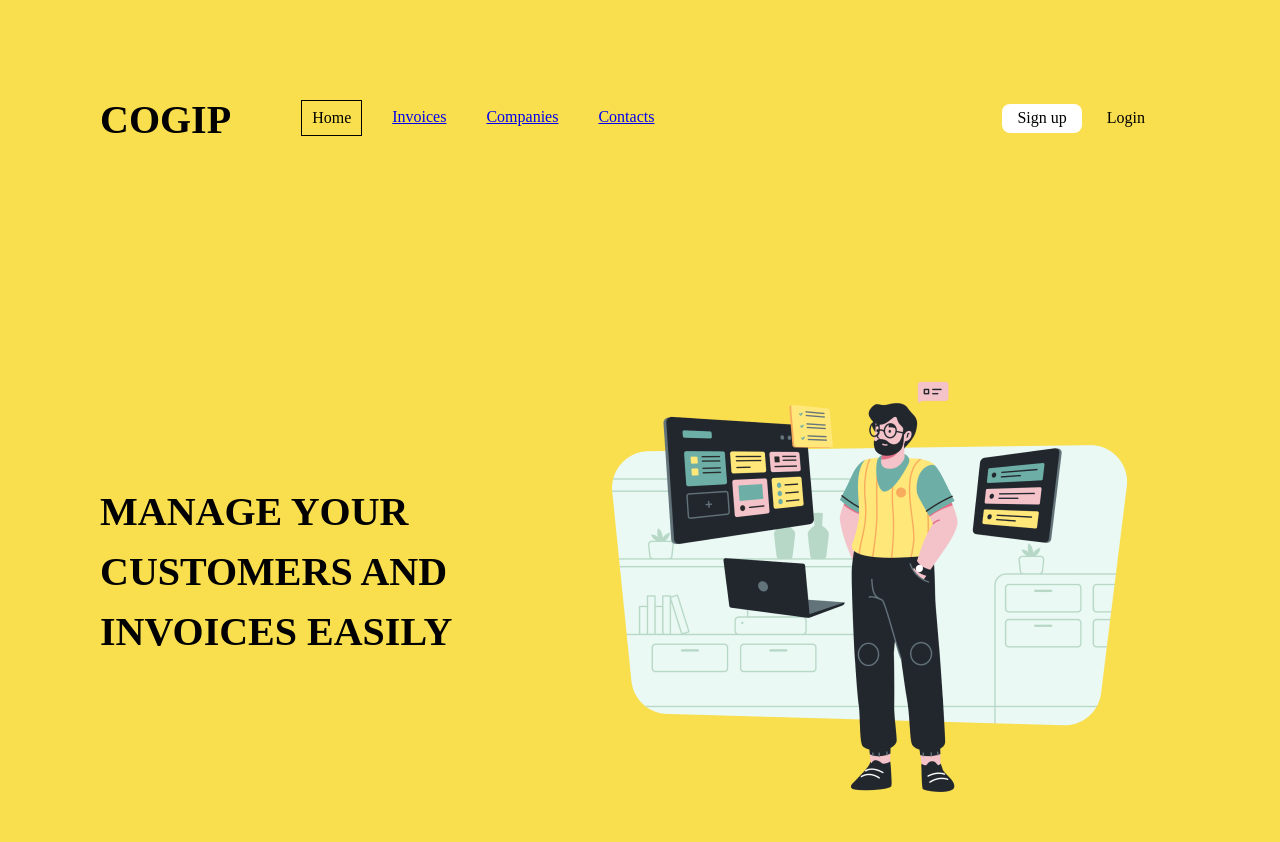
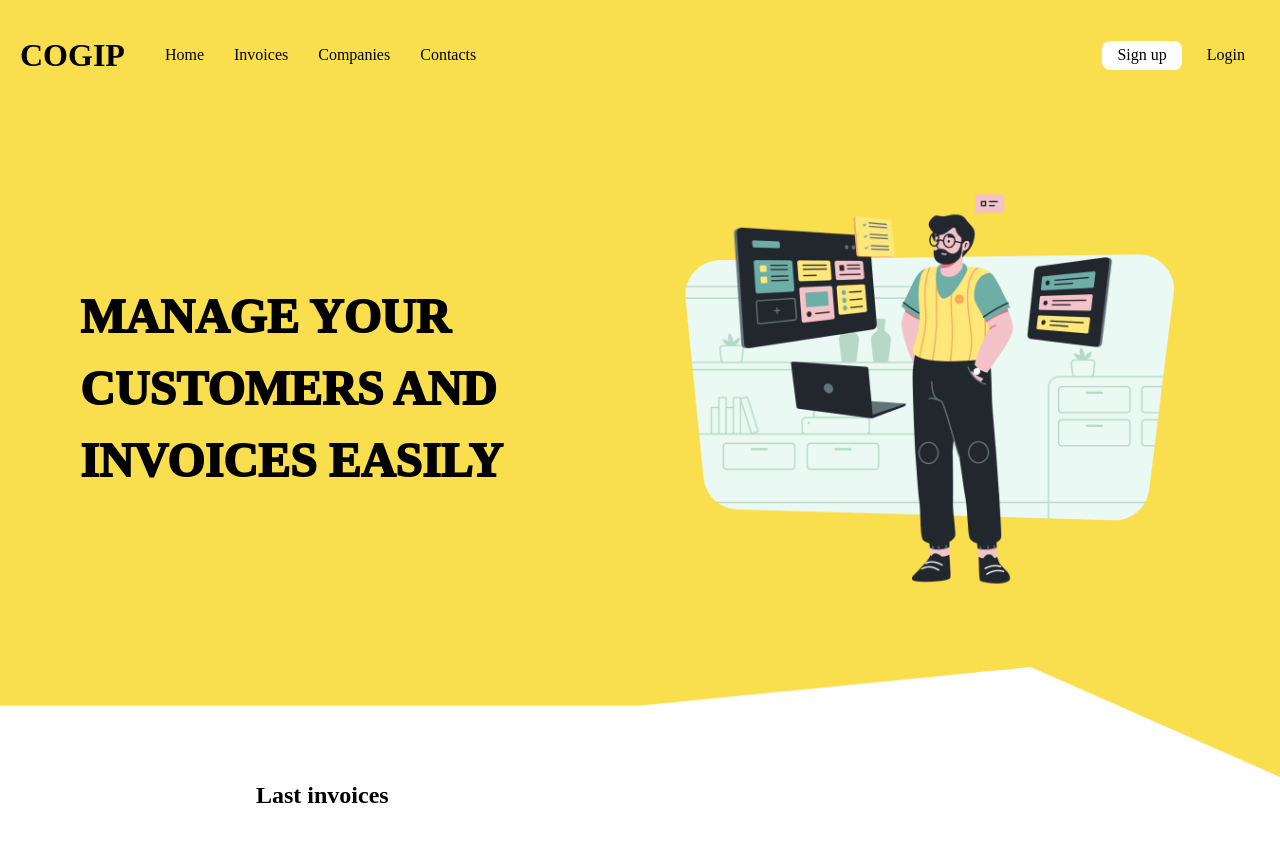
Before and after one commit to javadaller/COGIP, a React (Vite) app: page / in a window 1280 px wide. Shown: the top 842 px of the page. After the commit the page ends 813 px from the top, so only its background shows below. Built offline with nearby package versions, Linux system fonts and the light colour scheme.

Commit message:
update home

```diff
--- a/public/assets/css/style.css
+++ b/public/assets/css/style.css
@@ -596,93 +596,78 @@ html[data-theme="dark"] {
   filter: contrast(200%) brightness(150%) hue-rotate(240deg) grayscale(0);
 }
 
-body {
-  background-color: red;
+* {
+  text-decoration: none;
+  box-sizing: border-box;
+  scroll-behavior: smooth;
+  color: inherit;
 }
 
-.flexCenterCenter {
+header {
+  background: #f9de4e;
+}
+header nav {
   display: flex;
-  flex-direction: row;
-  justify-content: center;
+  justify-content: space-between;
+  align-items: center;
+  padding: 10px 20px;
+  color: black;
+}
+header nav > div {
+  display: flex;
   align-items: center;
 }
-
-.flexAroundCenter {
+header nav > div ul {
+  list-style-type: none;
   display: flex;
-  flex-direction: row;
-  justify-content: space-around;
-  align-items: center;
+  gap: 20px;
+  margin: 0;
+}
+header nav > div ul li {
+  cursor: pointer;
+}
+header nav a {
+  text-decoration: none;
+  margin-left: 10px;
+}
+header nav a button {
+  padding: 5px 15px;
+  border-radius: 8px;
+  border: none;
+  cursor: pointer;
+}
+header nav a button.btn1 {
+  background: white;
+}
+header nav a button.btn2 {
+  background: #f9de4e;
 }
 
-.flexBetweenCenter {
+.container {
   display: flex;
-  flex-direction: row;
-  justify-content: space-between;
   align-items: center;
+  margin-left: 80px;
+}
+.container h2 {
+  width: 40%;
+  font-size: 3rem;
+  font-weight: 1000;
+}
+.container .image-container {
+  flex: 1;
+  display: flex;
+  justify-content: flex-end;
+}
+.container .image-container .rectangle-container {
+  width: 20%;
+  height: 10%;
+  justify-content: flex-end;
+}
+.container .image-container img {
+  max-width: 100%;
+  height: auto;
 }
 
-.flexEndCenter {
-  display: flex;
-  flex-direction: row;
-  justify-content: flex-end;
-  align-items: center;
-}
-
-.flexStartCenter {
-  display: flex;
-  flex-direction: row;
-  justify-content: flex-start;
-  align-items: center;
-}
-
-.flexColumnCenterCenter {
-  display: flex;
-  flex-direction: column;
-  justify-content: center;
-  align-items: center;
-}
-
-.flexColumnAroundCenter {
-  display: flex;
-  flex-direction: column;
-  justify-content: space-around;
-  align-items: center;
-}
-
-.flexColumnBetweenCenter {
-  display: flex;
-  flex-direction: column;
-  justify-content: space-between;
-  align-items: center;
-}
-
-.flexColumnBetweenStart {
-  display: flex;
-  flex-direction: column;
-  justify-content: space-between;
-  align-items: flex-start;
-}
-
-.absoluteCenter {
-  position: absolute;
-  top: 50%;
-  left: 50%;
-  transform: translate(-50%, -50%);
-}
-
-.absoluteTopLeft {
-  position: absolute;
-  top: 0;
-  left: 0;
-}
-
-.backgroundCover {
-  background-position: center;
-  background-repeat: no-repeat;
-  background-size: cover;
-}
-
-.pointer {
-  cursor: pointer;
-  transition: 0.3s;
+body section {
+  margin-left: 20%;
 }/*# sourceMappingURL=style.css.map */
--- a/src/React Components/Home.jsx
+++ b/src/React Components/Home.jsx
@@ -1,140 +1,57 @@
-
 import img from "../../Assets/Images/homeImg.png";
 import rectangleblanc from "../../Assets/Images/rectangleblanc.png";
 import { Link } from 'react-router-dom';
 
 
 export default function Home() {
-
-
-
-    const nav = {
-        display: 'flex',
-        justifyContent: 'space-between',
-        alignItems: 'center',
-        padding: '10px 20px',
-        background: '#f9de4e',
-        color: 'black',
-    };
-
-    const navSection = {
-        marginTop: '50px',
-        display: 'flex',
-        alignItems: 'center',
-    };
-
-    const h1 = {
-        fontSize: '40px',
-        fontWeight: 'bold',
-        color: 'black',
-        marginLeft: '80px',
-        marginTop: '30px',
-
-    };
-
-    const ul = {
-        listStyleType: 'none',
-        display: 'flex',
-        gap: '20px',
-        margin: '0 60px',
-        padding: '0',
-    };
-
-    const li = {
-        cursor: 'pointer',
-        padding: '5px 10px',
-    };
-
-    const homeLi ={
-        marginLeft: '10px',
-        padding: '5px 10px',
-        background: '#f9de4e',
-        border: '1px solid black',
-    }
-
-    const div ={
-        marginTop: '50px',
-        marginRight: '100px',
-    }
-
-
-    const btn1 = {
-        marginLeft: '10px',
-        padding: '5px 15px',
-        background: 'white',
-        borderRadius: '8px',
-        border: 'none',
-        cursor: 'pointer',
-    };
-
-    const btn ={
-        marginLeft: '10px',
-        padding: '5px 15px',
-        background: '#f9de4e',
-        border: 'none',
-        cursor: 'pointer',
-    }
-    const mainContainer = {
-        display: 'flex',
-        alignItems: 'center',
-        background: '#f9de4e',
-        padding: '50px 20px',
-        height: '100vh',
-    };
-
-    const h2 = {
-        fontSize: '40px',
-        fontWeight: 'bold',
-        marginBottom: '30px',
-        marginLeft: '80px',
-    };
-
-    const imageContainer = {
-        display: 'flex',
-        alignItems: 'center',
-        width: '170%',
-    };
-
-    const imgStyle = {
-        maxWidth: '100%',
-        height: 'auto',
-    };
-
   return (
     <>
-            <nav style={nav}>
-                <div style={navSection}>
-                    <h1 style={h1}>COGIP</h1>
-                    <ul style={ul}>
-                        <li style={homeLi}>Home</li>
+      <header>
+        <nav>
+          <div>
+            <h1>COGIP</h1>
+            <ul>
+              <li>Home</li>
               <Link to="/invoices">
-                        <li style={li}>Invoices</li>
+                <li>Invoices</li>
               </Link>
-                        <Link to="/compagny">
-                        <li style={li}>Companies</li>
+              <Link to="/companies">
+                <li>Companies</li>
               </Link>
               <Link to="/contact">
-                        <li style={li}>Contacts</li>
+                <li>Contacts</li>
               </Link>
             </ul>
           </div>
-                <div style={div}>
+          <div>
             <Link to="/sign-up">
-                    <button style={btn1}>Sign up</button>
+              <button className="btn1">Sign up</button>
             </Link>
             <Link to="/login">
-        <button style={btn}>Login</button>
+              <button className="btn2">Login</button>
             </Link>
+          </div>
+        </nav>
+        <div className="container">
+        <h2>MANAGE YOUR CUSTOMERS AND INVOICES EASILY</h2>
+        <div className="image-container">
+          <img src={img} alt="Home illustration" />
+        </div>
+
 
       </div>
-            </nav>
+      <div className="rectangle-container">
+        <img src={rectangleblanc} alt="Home illustration" />
+        </div>
+      </header>
 
-            <div style={mainContainer}>
-                <h2 style={h2}>MANAGE YOUR CUSTOMERS AND INVOICES EASILY</h2>
-                <div style={imageContainer}>
-                    <img src={img} alt="Home illustration" style={imgStyle} />
-                </div>
-            </div>
+      <body>
+        <section className="main-container">
+        <h2>Last invoices</h2>
+        </section>
+      </body>
+
+
     </>
   );
 }
--- a/src/sass/components/_header.scss
+++ b/src/sass/components/_header.scss
@@ -1 +1,87 @@
-@use "../extends/_extends_dir";
+header {
+    background: #f9de4e;
+
+    nav {
+      display: flex;
+      justify-content: space-between;
+      align-items: center;
+      padding: 10px 20px;
+      color: black;
+
+      > div {
+        display: flex;
+        align-items: center;
+
+        ul {
+          list-style-type: none;
+          display: flex;
+          gap: 20px;
+          margin: 0;
+
+          li {
+            cursor: pointer;
+          }
+        }
+      }
+
+      a {
+        text-decoration: none;
+        margin-left: 10px;
+
+        button {
+          padding: 5px 15px;
+          border-radius: 8px;
+          border: none;
+          cursor: pointer;
+
+          &.btn1 {
+            background: white;
+          }
+
+          &.btn2 {
+            background: #f9de4e;
+          }
+        }
+      }
+    }
+  }
+
+  .container {
+    display: flex;
+    align-items: center;
+    margin-left: 80px;
+
+    h2 {
+      width: 40%;
+      font-size: 3rem;
+      font-weight: 1000;
+    }
+
+    .image-container {
+      flex: 1;
+      display: flex;
+      justify-content: flex-end;
+
+      .rectangle-container{
+
+        width: 20%;
+        height: 10%;
+        justify-content: flex-end;
+
+      }
+
+      img {
+        max-width: 100%;
+        height: auto;
+      }
+    }
+  }
+
+  body{
+    section{
+      margin-left: 20%;
+        .main-container{
+
+        }
+    }
+  }
--- a/src/sass/components/_main.scss
+++ b/src/sass/components/_main.scss
@@ -1,3 +1,6 @@
-body{
-    background-color: red;
+*{
+    text-decoration: none;
+    box-sizing: border-box;
+    scroll-behavior: smooth;
+    color: inherit;
 }
```
Also changed, not shown: 1 other file (tests, documents, lock files or other folders). Lines whose indentation alone changed are shown as unchanged.
